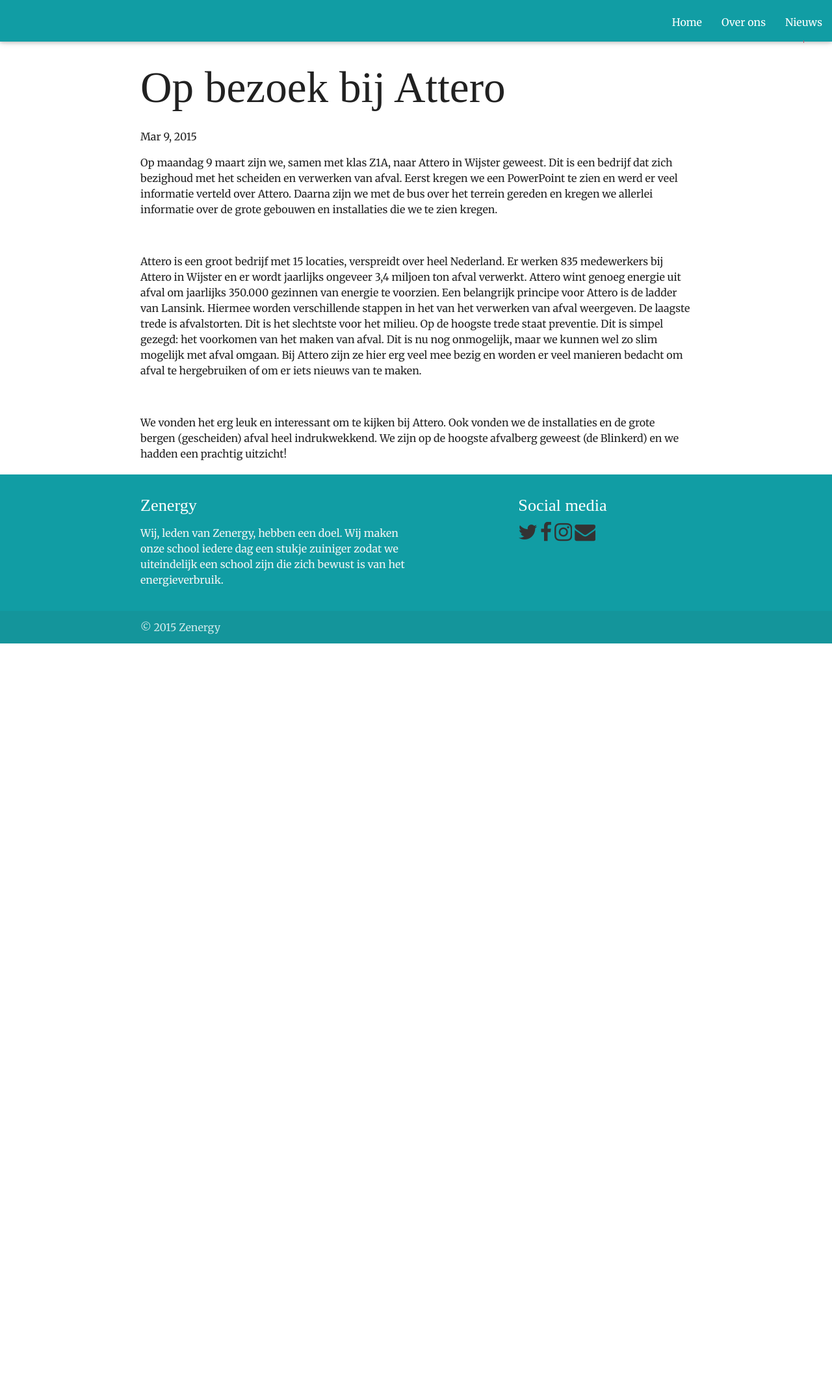
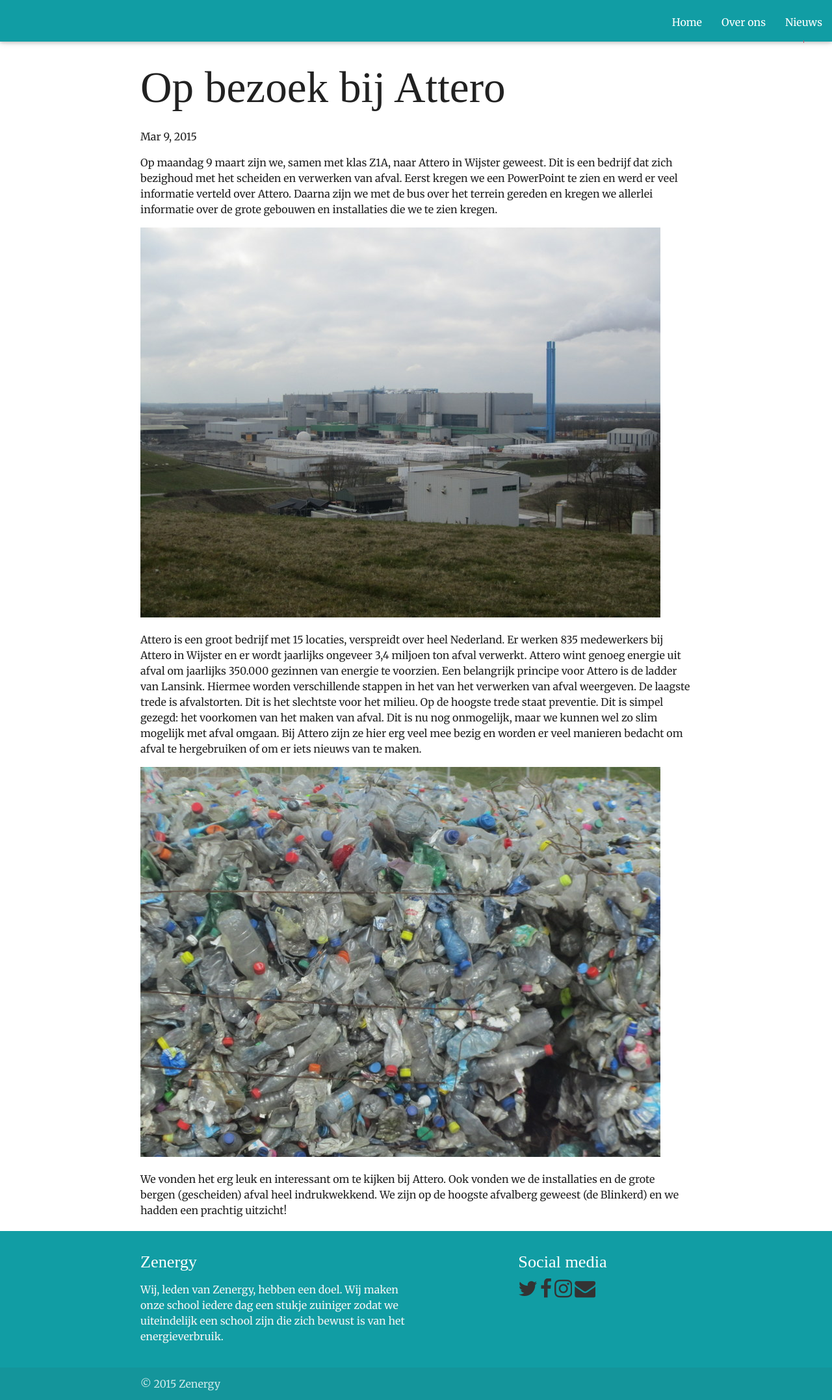
Before and after one commit to jasperwr/zenergy.jasperwr.github.io, a Jekyll site: the page built from _posts/2015-03-09-Attero.markdown, in a window 1280 px wide. Shown: the whole page at 65% size. Built offline with Jekyll 4.4.1, drawn with Linux system fonts in a browser that asks for light colours; nearby versions of some CDN libraries; before the commit the page ends 990 px from its top, so only the background shows below that.

Commit message:
Update 2015-03-09-Attero.markdown

```diff
--- a/_posts/2015-03-09-Attero.markdown
+++ b/_posts/2015-03-09-Attero.markdown
@@ -7,11 +7,11 @@
 
 Op maandag 9 maart zijn we, samen met klas Z1A, naar Attero in Wijster geweest. Dit is een bedrijf dat zich bezighoud met het scheiden en verwerken van afval. Eerst kregen we een PowerPoint te zien en werd er veel informatie verteld over Attero. Daarna zijn we met de bus over het terrein gereden en kregen we allerlei informatie over de grote gebouwen en installaties die we te zien kregen.
 
-![](/https://raw.githubusercontent.com/zernergy/zernergy.github.io/master/img/attero.1.JPG)
+![](/img/attero.1.JPG)
 
 Attero is een groot bedrijf met 15 locaties, verspreidt over heel Nederland.  Er werken 835 medewerkers bij Attero in Wijster en er wordt jaarlijks ongeveer 3,4 miljoen ton afval verwerkt. Attero wint genoeg energie uit afval om jaarlijks 350.000 gezinnen van energie te voorzien.
 Een belangrijk principe voor Attero is de ladder van Lansink.  Hiermee worden verschillende stappen in het van het verwerken van afval weergeven. De laagste trede is afvalstorten. Dit is het slechtste voor het milieu. Op de hoogste trede staat preventie. Dit is simpel gezegd: het voorkomen van het maken van afval. Dit is nu nog onmogelijk, maar we kunnen wel zo slim mogelijk met afval omgaan. Bij Attero zijn ze hier erg veel mee bezig en worden er veel manieren bedacht om afval te hergebruiken of om er iets nieuws van te maken.
 
-![](/https://raw.githubusercontent.com/zernergy/zernergy.github.io/master/img/attero.JPG)
+![](/img/attero.JPG)
 
 We vonden het erg leuk en interessant om te kijken bij Attero. Ook vonden we de installaties en de grote bergen (gescheiden) afval heel indrukwekkend. We zijn op de hoogste afvalberg geweest (de Blinkerd) en we hadden een prachtig uitzicht!
```
